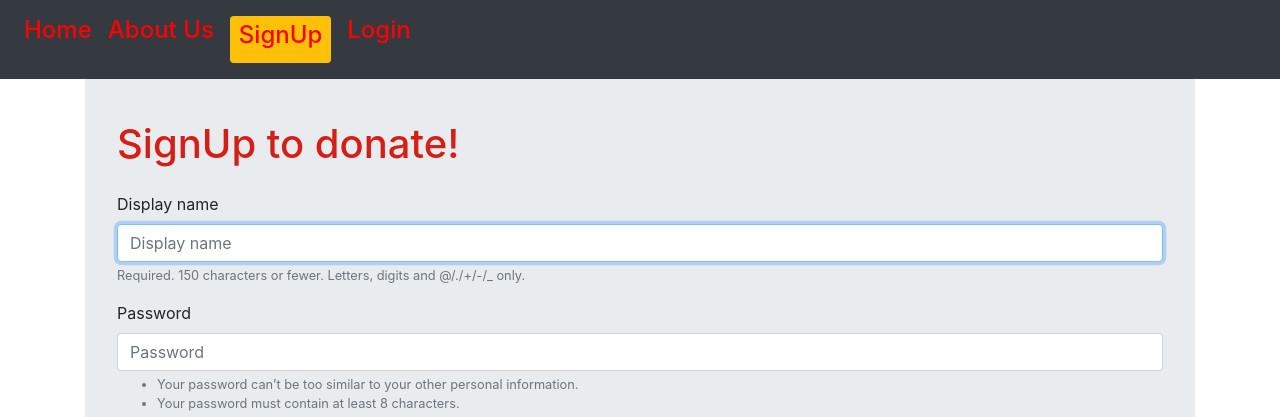
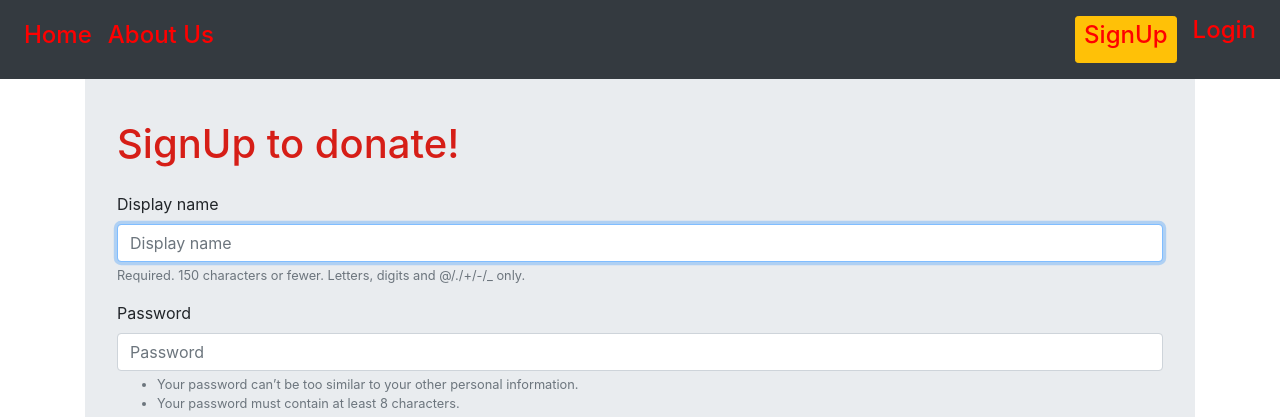
Before and after one commit to DibashBikramThapa/BloodBank, a Django app: page /accounts/signup/ in a window 1280 px wide. Shown: the top 417 px of the page. Run offline with Django 3.2, Linux system fonts and the light colour scheme; some libraries are stand-ins or nearby versions.

Commit message:
ui tweaks

```diff
--- a/record/templates/record/base.html
+++ b/record/templates/record/base.html
@@ -10,39 +10,32 @@
 </head>
   <body>
     div
-    <nav class="navbar fixed-top navbar-expand navbar-dark bg-dark">
-        <ul class="nav navbar-nav">
-          <li class="nav-item">
+    <nav class="navbar fixed-top navbar-expand navbar-dark bg-dark ">
+        <div class="nav navbar-nav">
+
             <a class="nav-link" href="{% url "record:Home" %}"><h4>Home </h4></a>
-          </li>
-          <li class="nav-item">
+
             <a class="nav-link" href="#"> <h4>About Us </h4></a>
-          </li>
-          {% if user.is_authenticated %}
+          </div>
+            {% if user.is_authenticated %}
 
-          <li class="nav-item">
-            <a class="nav-link" href="{% url 'record:historylist' %}"> <h4>History </h4></a>
-          </li>
+              <a class="nav-link" href="{% url 'record:historylist' %}"> <h4>History </h4></a>
 
+              <a class ="nav-link" href="{% url 'record:createhistory' %}"> <h4>Update Record</h4> </a>
 
-          <li class="nav-item">
-            <a class ="nav-link" href="{% url 'record:createhistory' %}"> <h4>Update Record</h4> </a>
-          </li>
-          <li class="nav-item">
-            <a class="nav-link" href="{% url 'accounts:logout' %}"> <h4>Logout </h4></a>
-          </li>
+            <div class="nav navbar-nav ml-auto">
+              <a class="nav-link" href="{% url 'accounts:logout' %}"> <h4>Logout </h4></a>
 
-          {% else %}
+              <a class="nav-link"><h4 > {{request.user}} </h4></a>
+            </div>
+            {% else %}
+            <div class="nav navbar-nav ml-auto">
+              <a class="nav-link " href="{% url 'accounts:signup' %}"> <button type="button" class='btn btn-sm btn-warning '><h4 >SignUp</h4></button></a>
 
-          <li class="nav-item active">
-            <a class="nav-link " href="{% url 'accounts:signup' %}"> <button type="button" class='btn btn-sm btn-warning '><h4 >SignUp</h4></button></a>
-          </li>
-          <li class="nav-item">
-            <a class="nav-link" href="{% url 'accounts:login' %}"><h4>Login </h4> </a>
-          </li>
+              <a class="nav-link me-3" href="{% url 'accounts:login' %}"><h4>Login </h4> </a>
 
             {% endif %}
-        </ul>
+        </div>
         </p>
     </nav>
 
```
Also changed, not shown: db.sqlite3, 1 other file.
